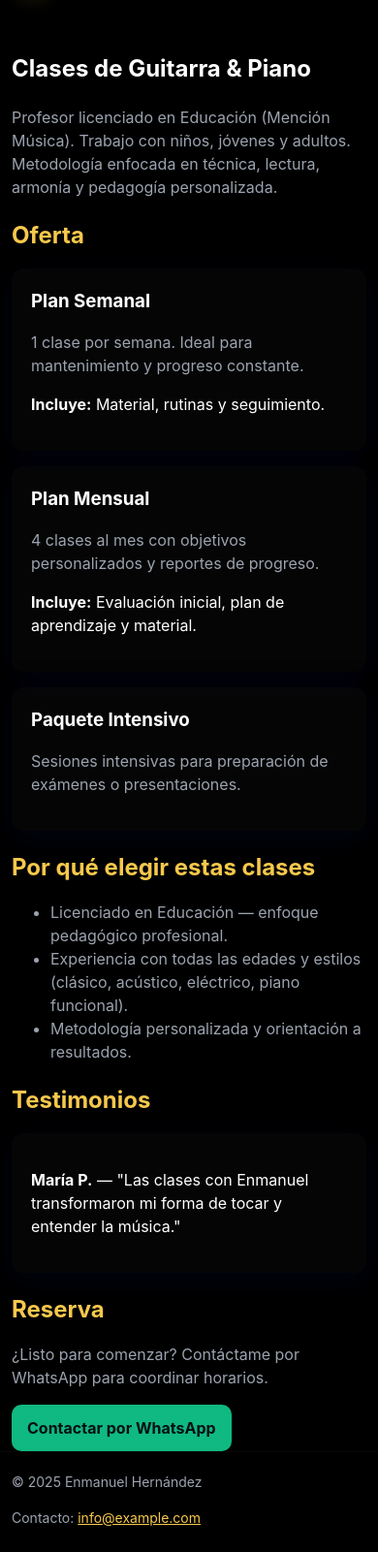
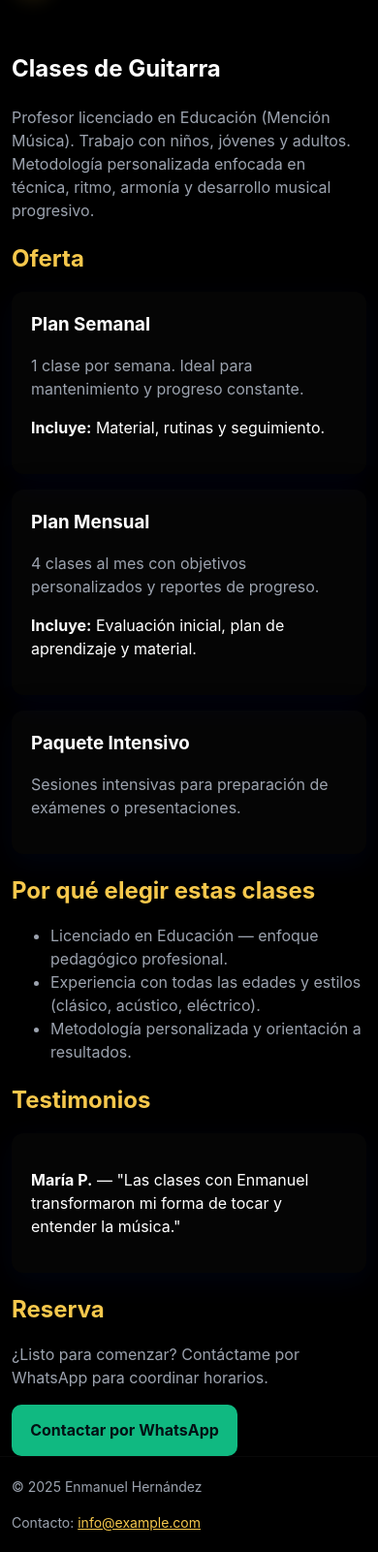
Before and after one commit to maguet95/Enmanuel-Hernandez-sitio-oficial, a plain HTML site: page pages/musica/index.html in a window 390 px wide. Shown: the part 55-1656 px from the top of the page at 97% size. Drawn offline with Linux system fonts and the light colour scheme.

Commit message:
Refactor: quitar piano (solo guitarra), mejorar textos y añadir meta tags OG; mejoras móviles

```diff
--- a/assets/css/styles.css
+++ b/assets/css/styles.css
@@ -51,6 +51,12 @@ header{padding:1rem 0}
 .cta{display:inline-block;background:var(--accent);color:#041014;padding:0.75rem 1rem;border-radius:10px;font-weight:700;text-decoration:none}
 .cta.secondary{background:transparent;border:1px solid rgba(255,255,255,0.06);color:var(--text)}
 
+/* Improve tap targets on mobile */
+button, .cta, .nav-toggle{touch-action:manipulation}
+@media(max-width:767px){
+  .cta{padding:0.9rem 1.2rem}
+}
+
 /* Sections */
 section{padding:3.5rem 0}
 .section-title{font-size:1.5rem;color:var(--gold);margin-bottom:1rem}
--- a/pages/musica/index.html
+++ b/pages/musica/index.html
@@ -10,8 +10,8 @@
     <!-- header inyectado -->
     <main>
       <section class="container" style="padding-top:2rem">
-        <h1 class="title">Clases de Guitarra & Piano</h1>
-        <p class="muted">Profesor licenciado en Educación (Mención Música). Trabajo con niños, jóvenes y adultos. Metodología enfocada en técnica, lectura, armonía y pedagogía personalizada.</p>
+        <h1 class="title">Clases de Guitarra</h1>
+        <p class="muted">Profesor licenciado en Educación (Mención Música). Trabajo con niños, jóvenes y adultos. Metodología personalizada enfocada en técnica, ritmo, armonía y desarrollo musical progresivo.</p>
       </section>
 
       <section class="container">
@@ -38,7 +38,7 @@
         <h2 class="section-title">Por qué elegir estas clases</h2>
         <ul class="muted">
           <li>Licenciado en Educación — enfoque pedagógico profesional.</li>
-          <li>Experiencia con todas las edades y estilos (clásico, acústico, eléctrico, piano funcional).</li>
+          <li>Experiencia con todas las edades y estilos (clásico, acústico, eléctrico).</li>
           <li>Metodología personalizada y orientación a resultados.</li>
         </ul>
       </section>
```
Also changed, not shown: index.html (+10 -3 lines), 1 other file.
